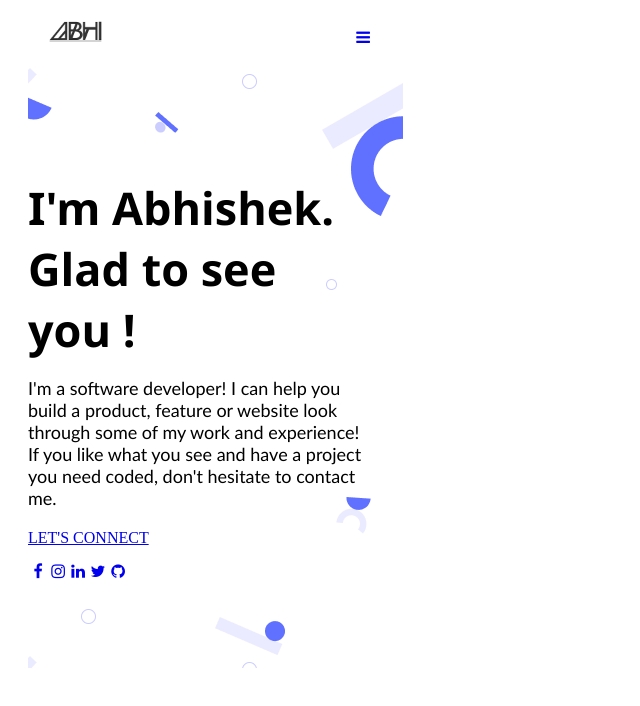
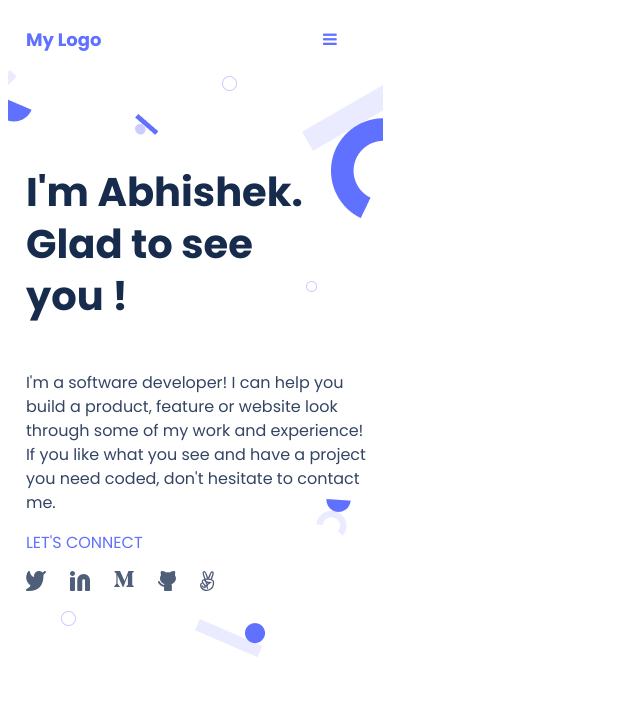
Before and after one commit to Nomarg/My-Portfolio, a plain HTML site: page index.html in a window 1280 px wide. Shown: the whole page, without its empty margins (0-640 px from the left). Drawn offline with Linux system fonts and the light colour scheme.

Commit message:
files updated

```diff
--- a/index.html
+++ b/index.html
@@ -6,26 +6,28 @@
     <meta name="viewport" content="width=device-width, initial-scale=1.0">
     <link rel="stylesheet" href="style.css">
     <link rel="stylesheet" href="https://cdnjs.cloudflare.com/ajax/libs/font-awesome/4.7.0/css/font-awesome.min.css">
+
     <title>My Portfolio</title>
 </head>
 <body>
-    <div class="header">
-        <a href="#"><img src="/image/images.png" width="100px"></a>
+    <header>
+        <a href="#">My Logo</a>
         <nav>
         <a href="#" class="fa fa-bars"></a>
         </nav>
-    </div>
+    </header>
 
     <section>
         <h1>I'm Abhishek. <br> Glad to see <br> you !</h1>
         <p>I'm a software developer! I can help you build a product, feature or website look through some of my work and experience! If you like what you see and have a project you need coded, don't hesitate to contact me. </p>
-        <a href="https://www.linkedin.com/in/abhishek-kausik-600aa6218/">LET'S CONNECT</a>
+        <a href="#">LET'S CONNECT</a>
             <ul class="social">
-                <li><a href="https://m.facebook.com/abhisekh.kaushik.9?eav=AfaA4ohBeaoQ7IVUNJE5Nbz2VYSv_cPf7PJDGNyp-G9M9dzmuaBOBWLsNX-WrA9ha-Y&paipv=0" class="fa fa-facebook"></a></li>
-                <li><a href="https://www.instagram.com/sketcher_abhii/" class="fa fa-instagram"></a></li>
-                <li><a href="https://www.linkedin.com/in/abhishek-kausik-600aa6218/" class="fa fa-linkedin"></a></li>
-                <li><a href="https://twitter.com" class="fa fa-twitter"></a></li>
-                <li><a href="https://github.com/Nomarg/" class="fa fa-github"></a></li>
+                <li><img src="/image/Vector.svg"></li>
+                <li><img src="/image/Linkedin icon.svg"></li>
+                <li><img src="/image/Vector (1).svg"></li>
+                <li><img src="/image/Vector (2).svg"></li>
+                <li><img src="/image/Vector (3).svg"></li>
+
             </ul>
     </section>
 </body>
--- a/style.css
+++ b/style.css
@@ -1,62 +1,80 @@
+/* stylelint-disable font-family-no-missing-generic-family-keyword */
+@import url('https://fonts.googleapis.com/css?family=Poppins:400,700,900');
+
 html {
   width: 375px;
-  height: 100vh;
-  padding-left: 20px;
+  height: 718px;
 }
 
-.header {
-  width: 375px;
-  height: 100%;
+header {
+  margin-top: 30px;
+  margin-bottom: 20px;
+  padding-left: 5%;
   display: flex;
   flex-direction: row;
   align-items: center;
 }
 
-nav {
-  margin-left: 60%;
+header a {
+  color: #6070ff;
+  font-family: 'Poppins';
+  font-size: 18px;
+  font-weight: 700;
+  line-height: 20px;
+  text-decoration: none;
 }
 
-nav a:hover {
-  color: crimson;
+nav {
+  margin-left: 65%;
 }
 
 section {
+  padding-left: 5%;
   width: 375px;
   height: 600px;
   display: flex;
   flex-direction: column;
   justify-content: center;
   background-image: url(/image/header-shapes\ mobile.png);
+  background-repeat: no-repeat;
 }
 
 h1 {
-  font-family: 'Segoe UI', Tahoma, Geneva, Verdana, sans-serif;
-  font-size: 45px;
+  color: #172b4d;
+  font-family: 'Poppins';
+  font-weight: 700;
+  line-height: 52px;
+  font-size: 40px;
 }
 
 section p {
-  font-family: 'Trebuchet MS', 'Lucida Sans Unicode', 'Lucida Grande', 'Lucida Sans', Arial, sans-serif;
-  font-size: 18px;
-  margin-top: -20px;
-  margin-bottom: 20px;
+  color: #344563;
+  font-family: 'Poppins';
+  font-style: normal;
+  font-size: 16px;
+  font-weight: 400;
+  line-height: 24px;
   width: 340px;
+}
+
+section a {
+  font-family: 'Poppins';
+  text-decoration: none;
+  color: #6070ff;
+  font-size: 16px;
+  font-weight: 500;
+  line-height: 24px;
 }
 
 .social {
   margin-left: -40px;
   list-style-type: none;
   display: flex;
+  justify-content: flex-start;
   flex-direction: row;
+  height: 20px;
 }
 
-.fa {
-  font-size: 20px;
-  width: 20px;
-  text-align: center;
-  text-decoration: none;
-  border-radius: 50%;
+li {
+  padding-right: 24px;
 }
-
-.fa:hover {
-  opacity: 0.7;
-}
```
Also changed, not shown: image/Linkedin icon.svg (added), image/Vector (1).svg (added), image/Vector (2).svg (added), image/Vector (3).svg (added), image/Vector.svg (added).
